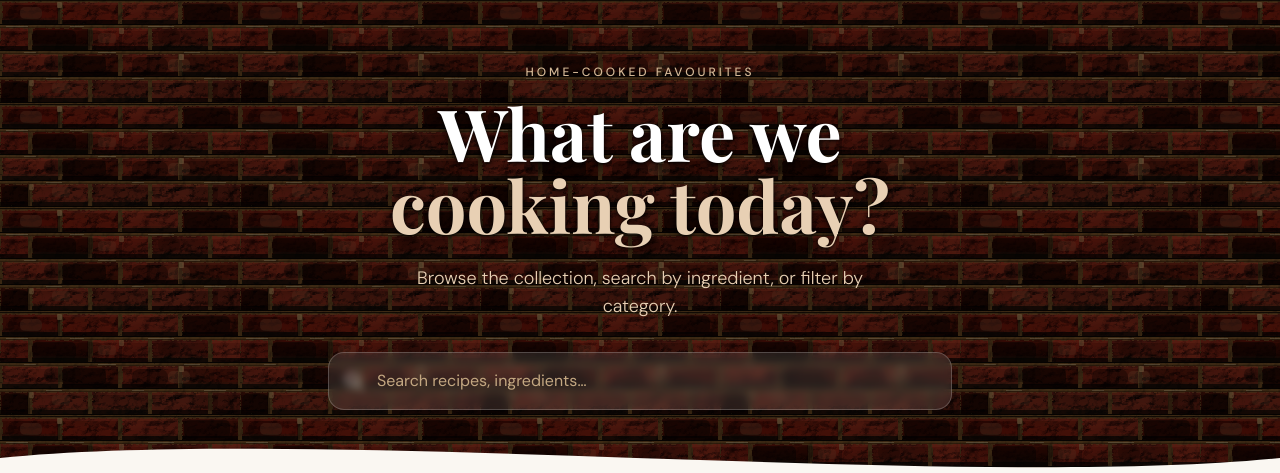
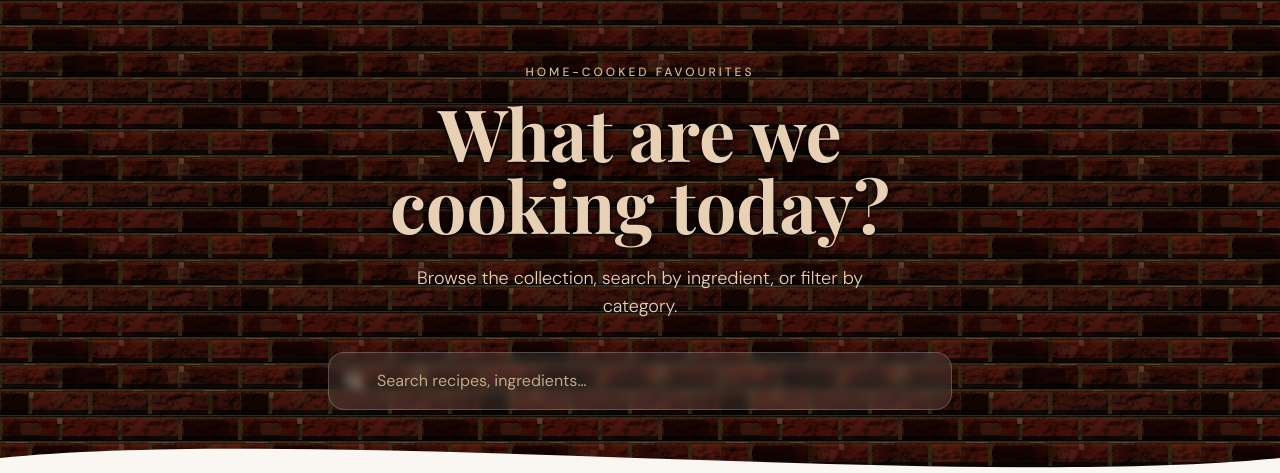
Before and after one commit to casto-tech/recipe_site, a Django app: page / in a window 1280 px wide. Shown: the part 68-541 px from the top of the page. Run offline with Django 5.2, Linux system fonts and the light colour scheme; data that the repository does not hold is empty; some libraries are stand-ins or nearby versions; some web fonts are replaced.

Commit message:
header color consistency

```diff
--- a/templates/recipes/index.html
+++ b/templates/recipes/index.html
@@ -268,7 +268,7 @@
       <p class="text-[#d4b896] text-xs tracking-[0.25em] uppercase font-medium mb-4">
         Home-cooked favourites
       </p>
-      <h1 class="font-serif text-5xl md:text-6xl lg:text-7xl font-bold text-white leading-tight mb-6"
+      <h1 class="font-serif text-5xl md:text-6xl lg:text-7xl font-bold text-[#e8d0b4] leading-tight mb-6"
           style="text-shadow: 0 2px 12px rgba(0,0,0,0.75), 0 1px 3px rgba(0,0,0,0.9);">
         What are we<br/>
         <em class="text-[#e8d0b4] not-italic">cooking today?</em>
```
